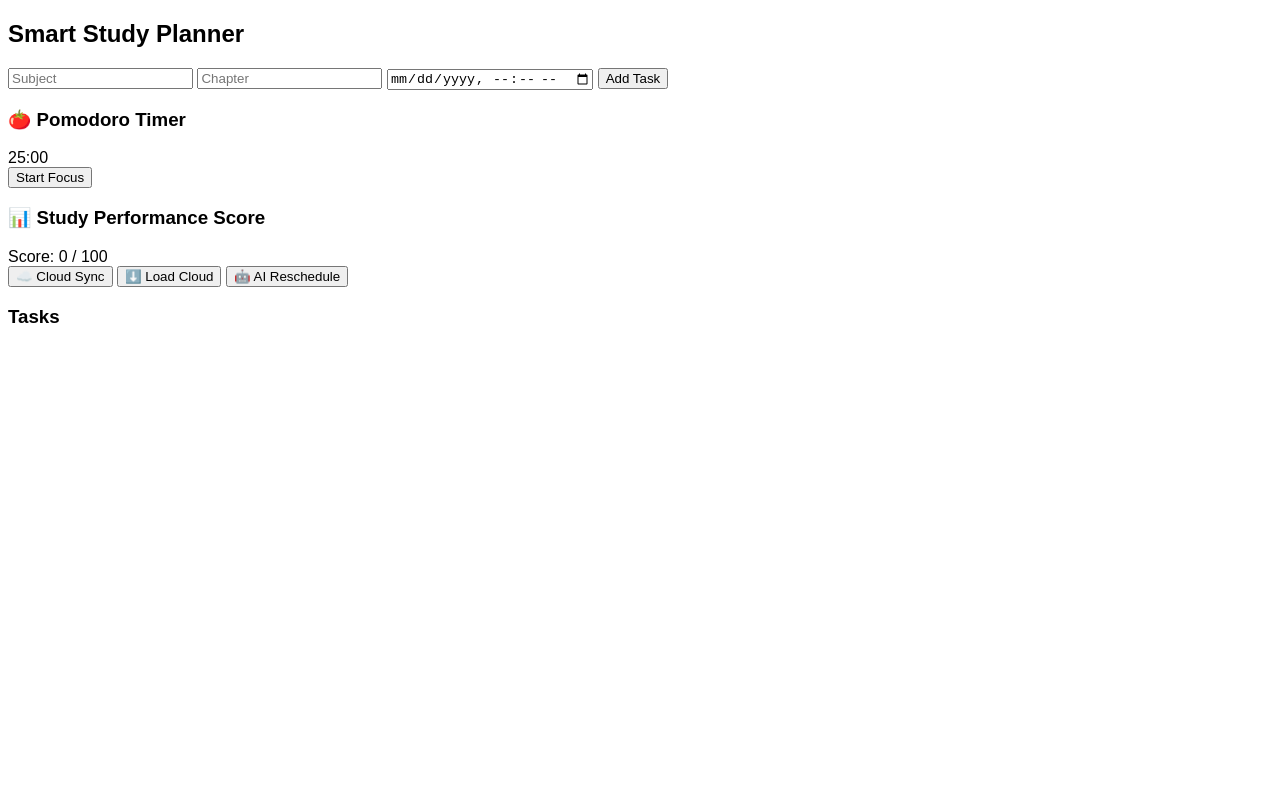
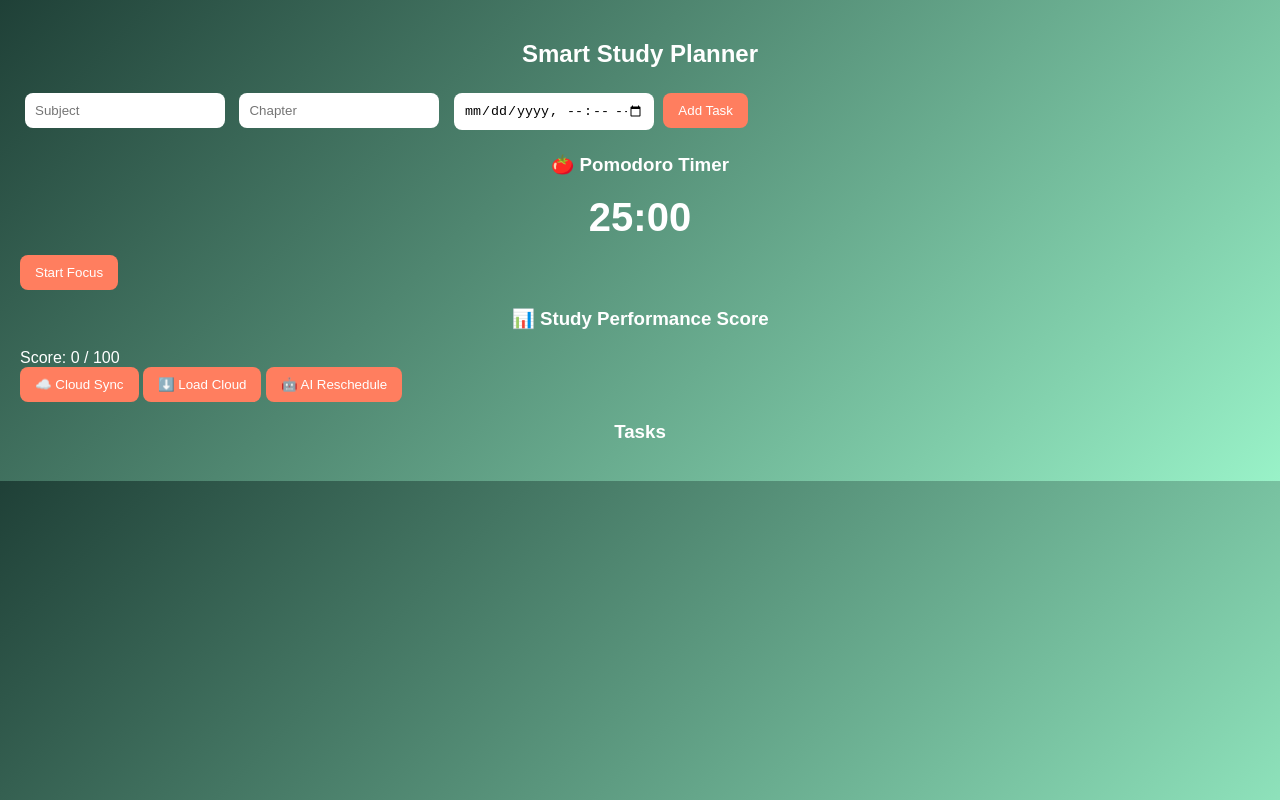
Before and after one commit to abcdefghijklmnopqrstuvwxy4z/study-planner, a website: page public/planner.htm in a window 1280 px wide. Drawn offline with Linux system fonts and the light colour scheme.

Commit message:
planner update

```diff
--- a/public/planner.htm
+++ b/public/planner.htm
@@ -2,6 +2,7 @@
 <html>
 <head>
 <title>Smart Study Planner</title>
+<link rel="stylesheet" href="css/planner.css">
 <style>
 body{font-family:Arial;}
 .task{border:1px solid #ccc;padding:10px;margin:8px;}
```
